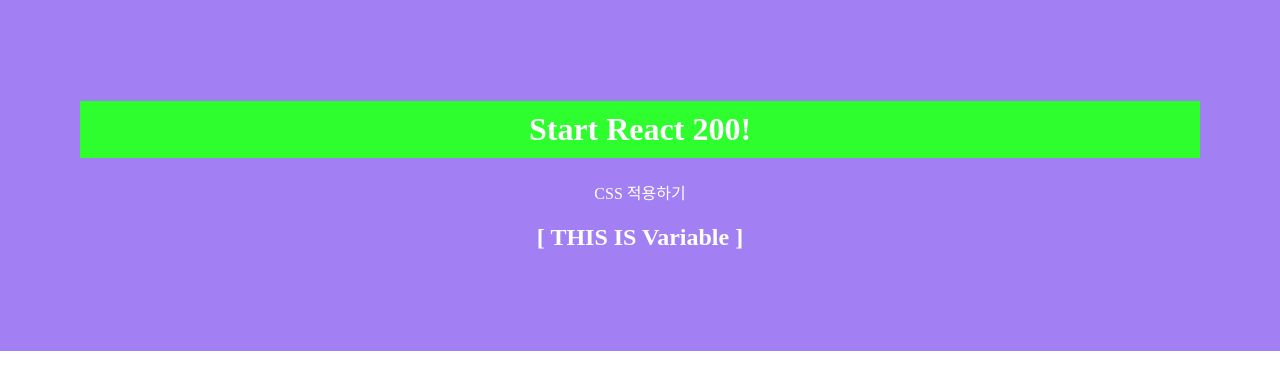
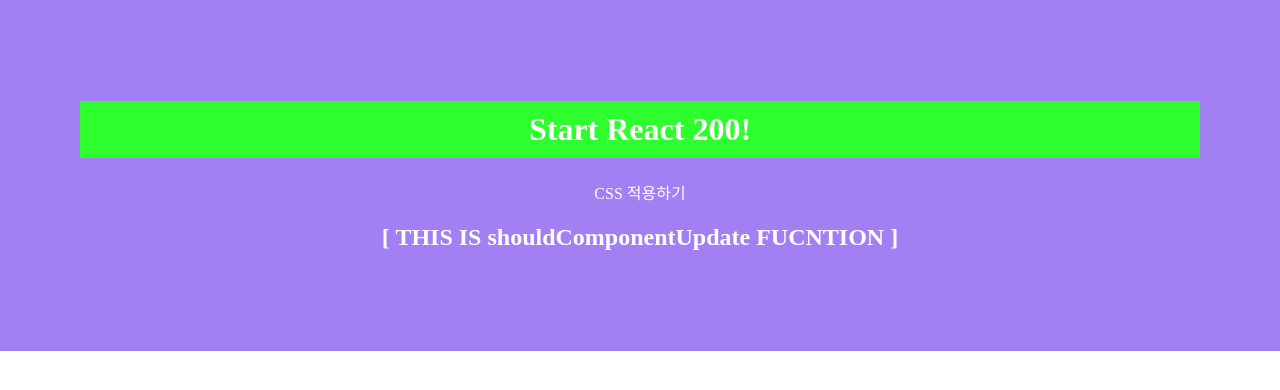
Before and after one commit to leejungyeoul/react200, a React (Create React App) app in the folder client/: page / in a window 1280 px wide. Shown: the top 390 px of the page. Built offline with nearby package versions, Linux system fonts and the light colour scheme.

Commit message:
008. 생명주기 함수 shouldComponedntUpdate() 사용하기

```diff
--- a/client/src/App.js
+++ b/client/src/App.js
@@ -1,13 +1,13 @@
 import React from 'react';
 import './App.css';
-import Variable from './R010_Variable'
+import LifecycleEx from './R008_LifecycleEx'
 
 function App() {
   return (
     <div>
       <h1>Start React 200!</h1>
       <p>CSS 적용하기</p>
-      <Variable/>
+      <LifecycleEx/>
     </div>
   );
 }
--- /dev/null
+++ b/client/src/R008_LifecycleEx.js
@@ -0,0 +1,34 @@
+import React, { Component } from 'react';
+
+class R008_LifecycleEx extends Component {
+  static getDerivedStateFromProps(props, state) {
+    console.log('2. getDerivedStateFromProps Call :'+props.prop_value);
+    return {tmp_state:props.prop_value};
+  }
+
+  constructor(props) {
+    super(props);
+    this.state = {};
+    console.log('1. constructor Call');
+  }
+
+  componentDidMount() {
+    console.log('4. componentDidMount Call');
+    console.log('5. tmp_state : '+this.state.tmp_state);
+    this.setState({tmp_state2 : true});
+  }
+
+  shouldComponentUpdate(props, state) {
+    console.log('6. shouldComponentUpdate Call / tmp_state2 = ' + state.tmp_state2);
+    return state.tmp_state2
+  }
+
+  render() {
+    console.log('3. render Call');
+    return (
+      <h2>[ THIS IS shouldComponentUpdate FUCNTION ]</h2>
+    )
+  }
+}
+
+export default R008_LifecycleEx;
--- a/client/src/R010_Variable.js
+++ /dev/null
@@ -1,35 +0,0 @@
-import React, { Component } from 'react';
-
-class R010_Variable extends Component {
-
-  constructor(props) {
-    super(props);
-    this.state = {};
-  }
-
-  componentDidMount() {
-    var varName = 'react'
-    console.log('varName1 : '+varName)
-    var varName = '200' // 'varName' is already defined  no-redeclare
-    console.log('varName2 : '+varName)
-
-    let letName = 'react'
-    console.log('letName1 : '+letName)
-    // let letName = '200' // Parsing error: Identifier 'letName' has already been declared
-    letName = 'react200'
-    console.log('letName2 : '+letName)
-
-    const constName = 'react'
-    console.log('constName : ' + constName)
-    // const constName = '200' // Parsing error: Identifier 'constName' has already been declared
-    // constName = 'react200' // Uncaught TypeError: Assignment to constant variable.
-  }
-
-  render() {
-    return (
-      <h2>[ THIS IS Variable ]</h2>
-    )
-  }
-}
-
-export default R010_Variable;
```
